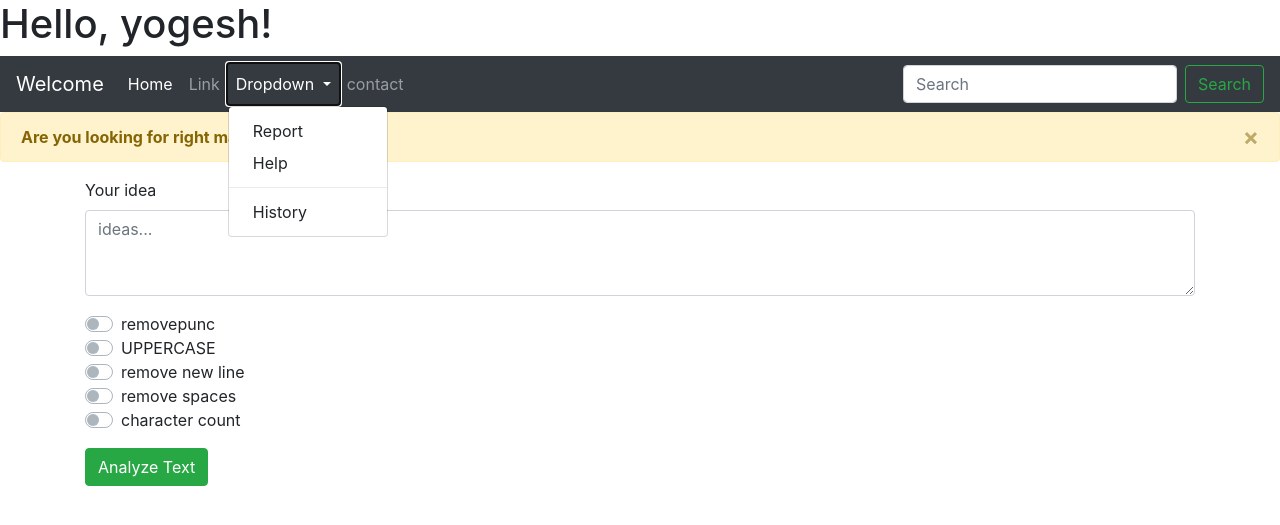
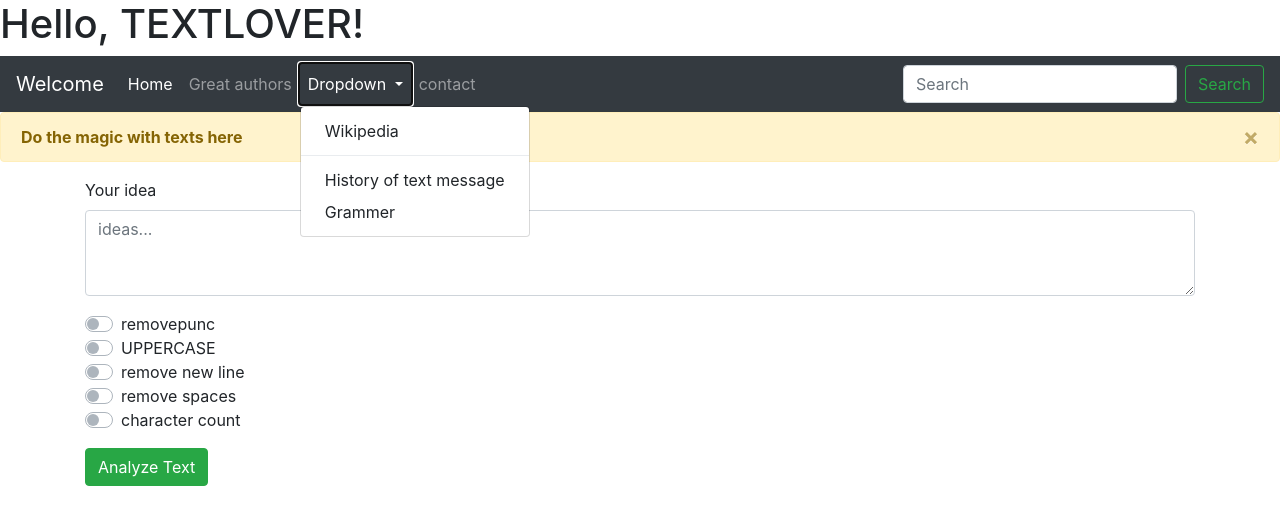
Before and after one commit to hound77/playwithtext, a Django app: template templates/index.html in a window 1280 px wide, after a click on "Dropdown". Shown: the top 525 px of the page. Run offline with Django 3.2, Linux system fonts and the light colour scheme; the template is opened without the code that fills it, so the values that code supplies are empty; some libraries are stand-ins or nearby versions.

Commit message:
version 1

```diff
--- a/Mysite/views.py
+++ b/Mysite/views.py
@@ -20,6 +20,7 @@ def analyze(request):
         if char not in punctution:
             analyzed=analyzed+char
       params={'purpose':'remove punctution','analyzed_text':analyzed}
+      yotext = analyzed
         #  analyze the text
       #return render(request, 'analyze.html',params)
   if(fullcaps=="on"):
--- a/templates/index.html
+++ b/templates/index.html
@@ -18,7 +18,7 @@
     <title>Hello, world!</title>
   </head>
   <body>
-    <h1>Hello, yogesh!</h1>
+    <h1>Hello, TEXTLOVER!</h1>
 
     <!-- Optional JavaScript -->
     <!-- jQuery first, then Popper.js, then Bootstrap JS -->
@@ -37,17 +37,18 @@
         <a class="nav-link" href="http://127.0.0.1:8000/">Home <span class="sr-only">(current)</span></a>
       </li>
       <li class="nav-item">
-        <a class="nav-link" href="#">Link</a>
+        <a class="nav-link" href="https://www.nosweatshakespeare.com/resources/30-greatest-writers/">Great authors</a>
       </li>
       <li class="nav-item dropdown">
         <a class="nav-link dropdown-toggle" href="#" id="navbarDropdown" role="button" data-toggle="dropdown" aria-haspopup="true" aria-expanded="false">
           Dropdown
         </a>
         <div class="dropdown-menu" aria-labelledby="navbarDropdown">
-          <a class="dropdown-item" href="#">Report</a>
-          <a class="dropdown-item" href="#">Help</a>
+
+          <a class="dropdown-item" href="https://www.wikipedia.org/">Wikipedia</a>
           <div class="dropdown-divider"></div>
-          <a class="dropdown-item" href="#">History</a>
+          <a class="dropdown-item" href="https://in.mashable.com/tech/9551/a-brief-history-of-text-messaging">History of text message</a>
+          <a class="dropdown-item" href="https://app.grammarly.com/">Grammer</a>
         </div>
       </li>
       <li class="nav-item">
@@ -61,7 +62,7 @@
   </div>
 </nav>
   <div class="alert alert-warning alert-dismissible fade show" role="alert">
-  <strong>Are you looking for right match!</strong> click here..
+  <strong>Do the magic with texts here</strong>
   <button type="button" class="close" data-dismiss="alert" aria-label="Close">
     <span aria-hidden="true">&times;</span>
   </button>
```
Also changed, not shown: templates/analyze.html (+6 -5 lines).
